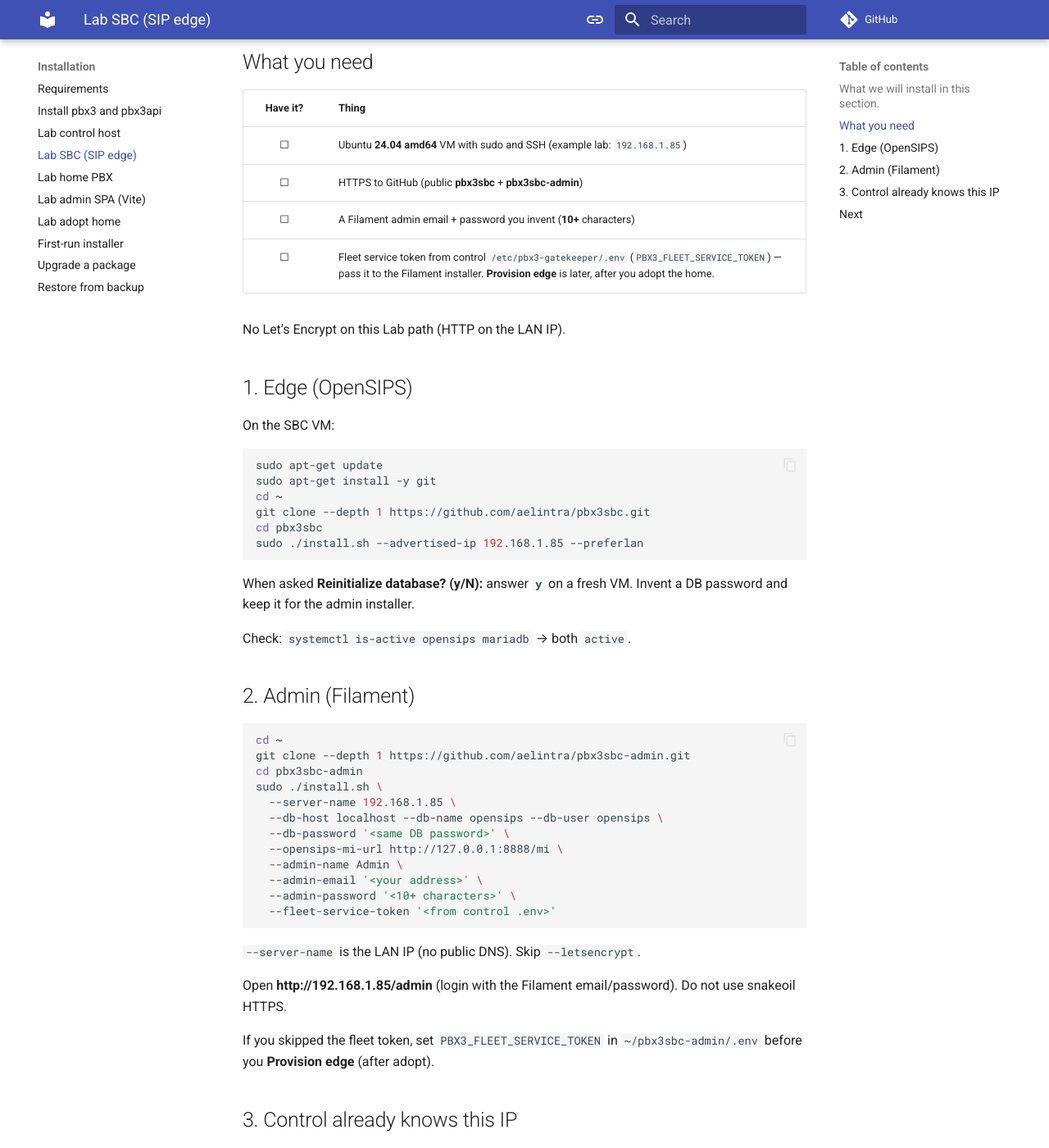
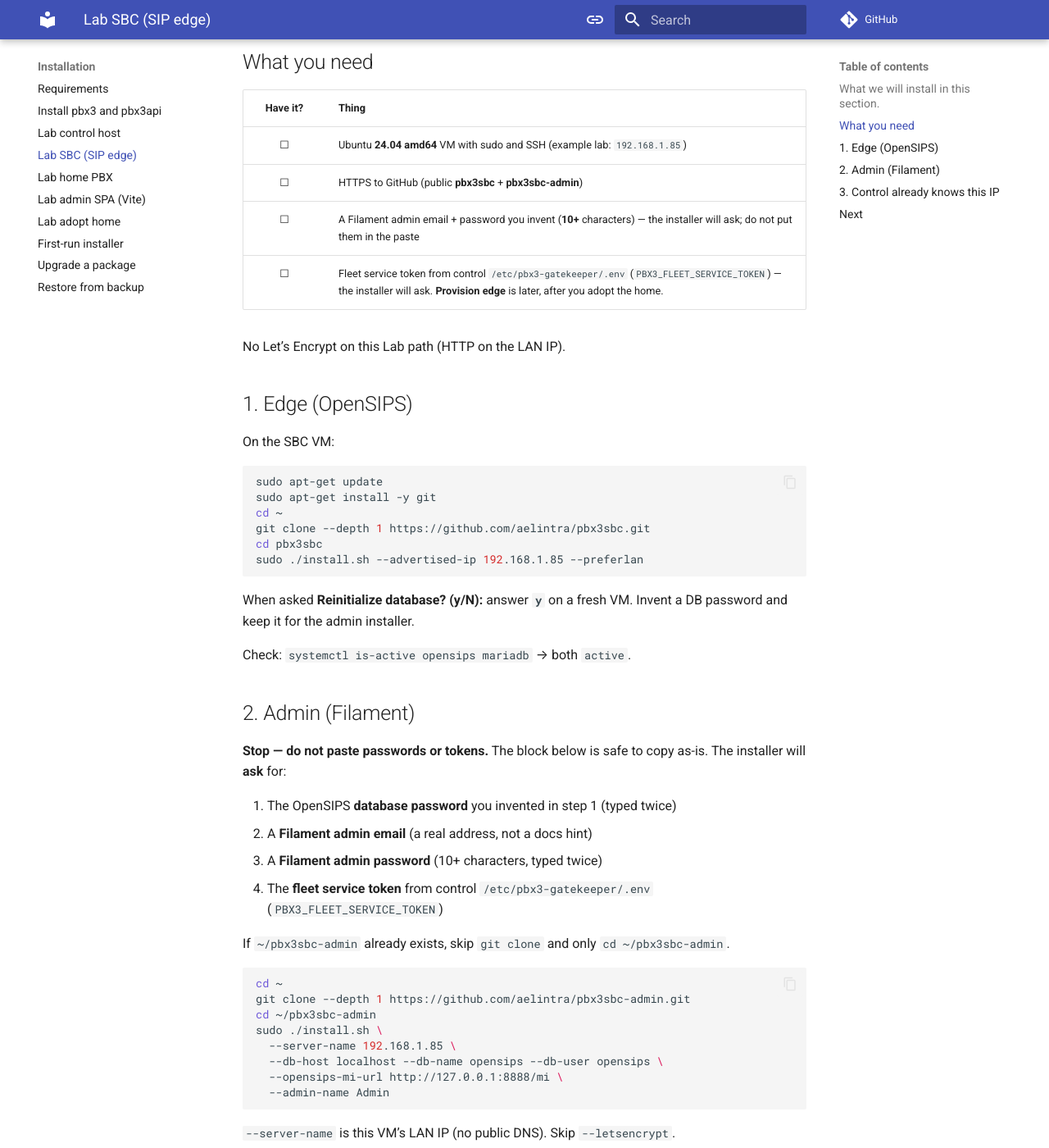
Before and after one commit to aelintra/pbx3-docs, an MkDocs documentation site: the page built from docs/installation/install-lab-sbc.md, in a window 1280 px wide and 1400 px high, scrolled down 496 px. Shown: the whole window at 82% size. Built offline with MkDocs 1.6.1 and Material for MkDocs 9.7.7, drawn with Linux system fonts in a browser that asks for light colours; comment, search, counter and statistics services are not loaded; some of the changed text lies outside the part shown.

Commit message:
Keep secrets out of the Lab SBC Filament paste block.
The copy-paste is safe as-is; the installer asks for DB password, admin login, and fleet token.

Co-authored-by: Cursor <cursoragent@cursor.com>

````diff
--- a/docs/installation/install-lab-sbc.md
+++ b/docs/installation/install-lab-sbc.md
@@ -14,8 +14,8 @@ The PBX3 SBC edge router uses OpenSIPS.  OpenSIPS packages are **x86_64 only**.
 |:--------:|-------|
 | ☐ | Ubuntu **24.04 amd64** VM with sudo and SSH (example lab: `192.168.1.85`) |
 | ☐ | HTTPS to GitHub (public **pbx3sbc** + **pbx3sbc-admin**) |
-| ☐ | A Filament admin email + password you invent (**10+** characters) |
-| ☐ | Fleet service token from control `/etc/pbx3-gatekeeper/.env` (`PBX3_FLEET_SERVICE_TOKEN`) — pass it to the Filament installer. **Provision edge** is later, after you adopt the home. |
+| ☐ | A Filament admin email + password you invent (**10+** characters) — the installer will ask; do not put them in the paste |
+| ☐ | Fleet service token from control `/etc/pbx3-gatekeeper/.env` (`PBX3_FLEET_SERVICE_TOKEN`) — the installer will ask. **Provision edge** is later, after you adopt the home. |
 
 No Let’s Encrypt on this Lab path (HTTP on the LAN IP).
 
@@ -38,26 +38,31 @@ Check: `systemctl is-active opensips mariadb` → both `active`.
 
 ## 2. Admin (Filament)
 
+**Stop — do not paste passwords or tokens.** The block below is safe to copy as-is. The installer will **ask** for:
+
+1. The OpenSIPS **database password** you invented in step 1 (typed twice)
+2. A **Filament admin email** (a real address, not a docs hint)
+3. A **Filament admin password** (10+ characters, typed twice)
+4. The **fleet service token** from control `/etc/pbx3-gatekeeper/.env` (`PBX3_FLEET_SERVICE_TOKEN`)
+
+If `~/pbx3sbc-admin` already exists, skip `git clone` and only `cd ~/pbx3sbc-admin`.
+
 ```bash
 cd ~
 git clone --depth 1 https://github.com/aelintra/pbx3sbc-admin.git
-cd pbx3sbc-admin
+cd ~/pbx3sbc-admin
 sudo ./install.sh \
   --server-name 192.168.1.85 \
   --db-host localhost --db-name opensips --db-user opensips \
-  --db-password '<same DB password>' \
   --opensips-mi-url http://127.0.0.1:8888/mi \
-  --admin-name Admin \
-  --admin-email '<your address>' \
-  --admin-password '<10+ characters>' \
-  --fleet-service-token '<from control .env>'
+  --admin-name Admin
 ```
 
-`--server-name` is the LAN IP (no public DNS). Skip `--letsencrypt`.
+`--server-name` is this VM’s LAN IP (no public DNS). Skip `--letsencrypt`.
 
-Open **http://192.168.1.85/admin** (login with the Filament email/password). Do not use snakeoil HTTPS.
+Open **http://192.168.1.85/admin** (login with the Filament email/password you typed). Do not use snakeoil HTTPS.
 
-If you skipped the fleet token, set `PBX3_FLEET_SERVICE_TOKEN` in `~/pbx3sbc-admin/.env` before you **Provision edge** (after adopt).
+If you skipped the fleet token at the prompt, set `PBX3_FLEET_SERVICE_TOKEN` in `~/pbx3sbc-admin/.env` before you **Provision edge** (after adopt).
 
 ## 3. Control already knows this IP
 
````
